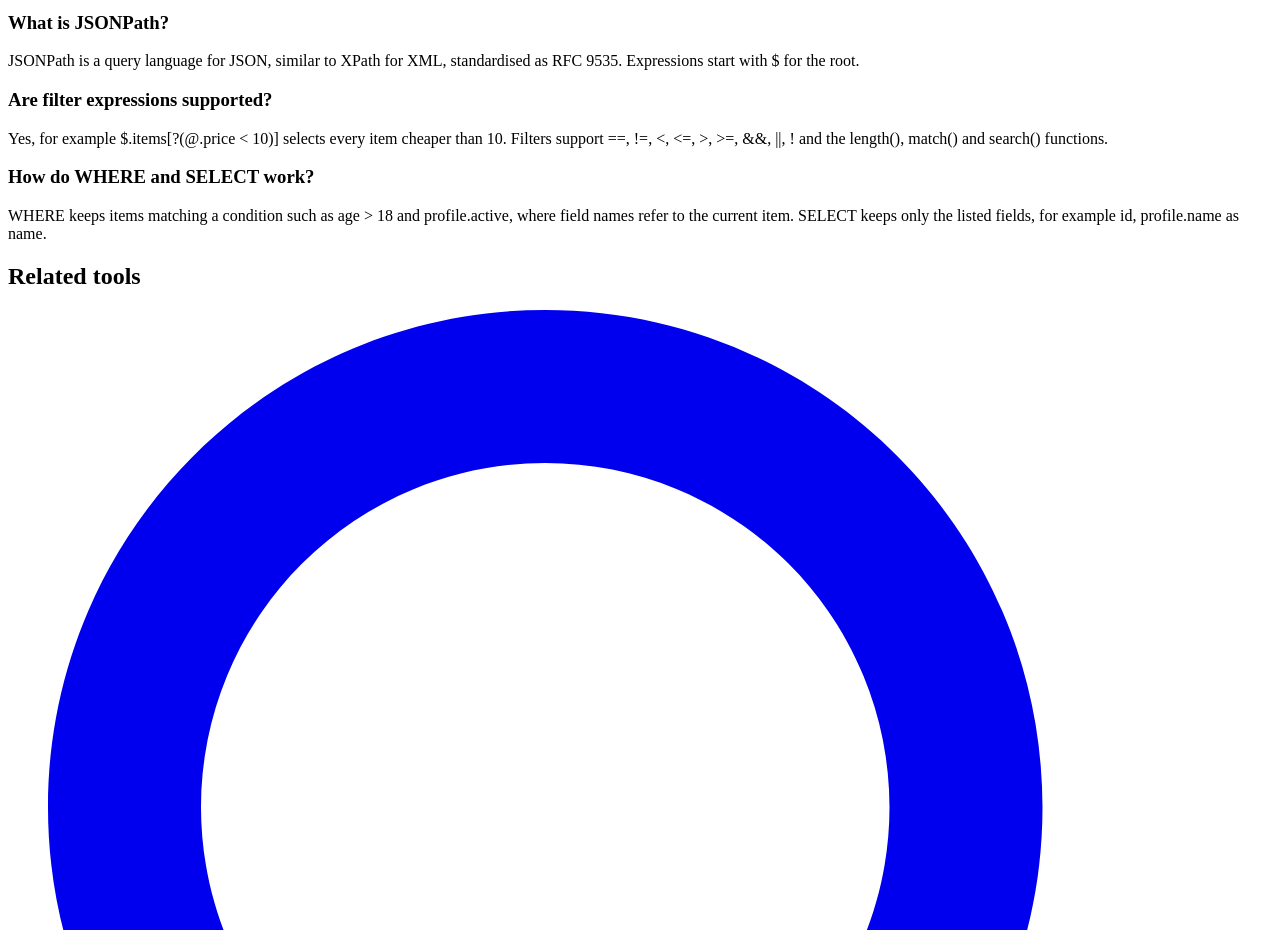
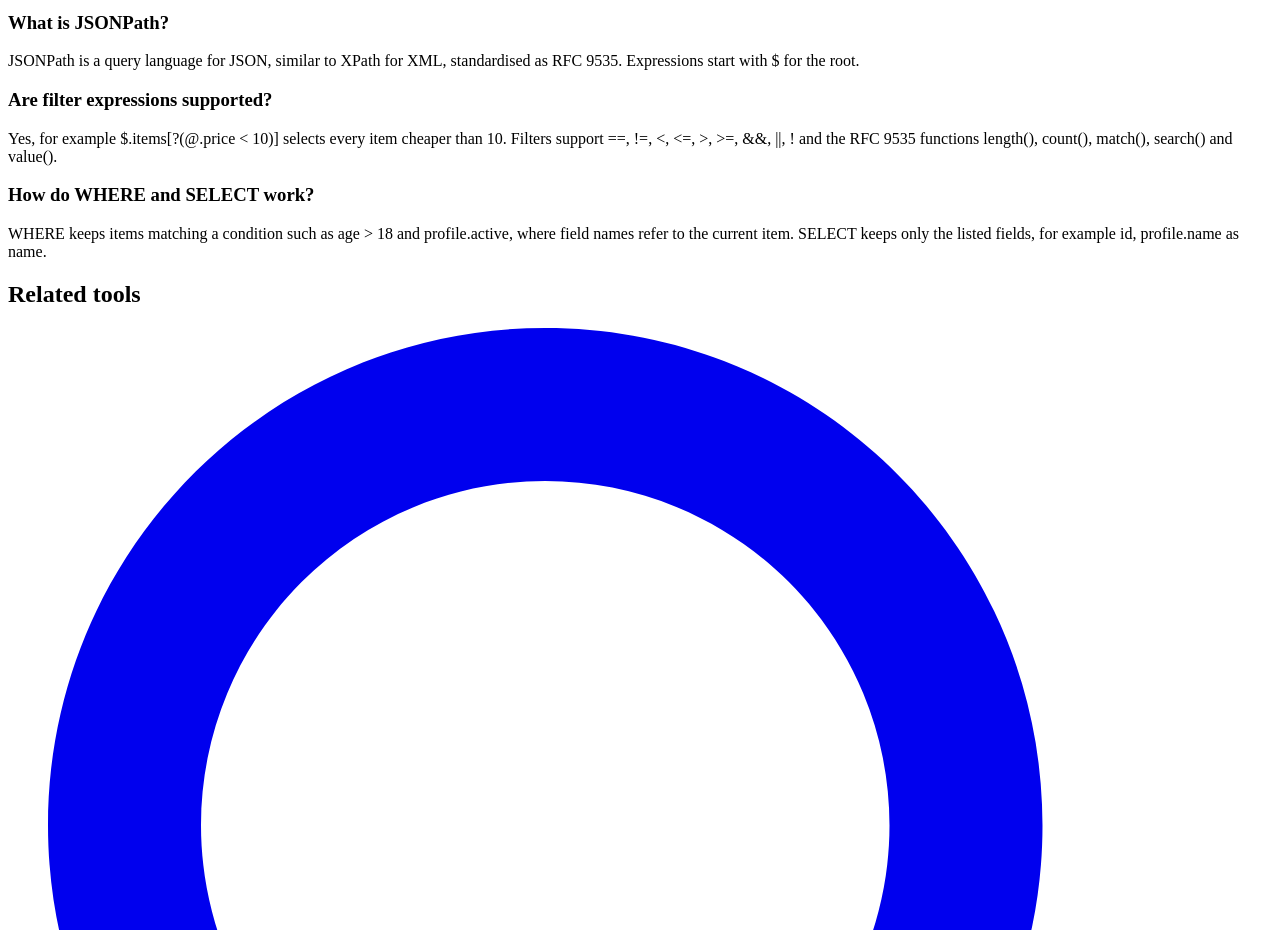
Before and after one commit to MhammadAlii/json-toolkit, a Next.js app: page /json-query in a window 1280 px wide. Shown: the part 5740-6670 px from the top of the page. Built offline with nearby package versions, Linux system fonts and the light colour scheme; no server answers.

Commit message:
feat(query): support the count() and value() JSONPath functions
Filters now cover all five RFC 9535 functions: length(), count(), match(), search() and value(). count() and value() take the matches of a query rather than a single value.

```diff
--- a/src/core/json/jsonpath.ts
+++ b/src/core/json/jsonpath.ts
@@ -2,7 +2,7 @@ import { isPlainObject, type PathSegment } from "@/core/json/path";
 
 // A safe JSONPath (RFC 9535 subset) evaluator: no eval, no prototype access.
 // Supports $, @, .name, ['name'], [n], [-n], [a:b:c], [*], .*, .., unions, and filters
-// [?expr] / [?(expr)] with == != < <= > >= && || ! ( ), literals and length() / match() / search().
+// [?expr] / [?(expr)] with == != < <= > >= && || ! ( ), literals and the RFC 9535 functions length() / count() / match() / search() / value().
 // The same expression language powers WHERE clauses, where bare names refer to the current item.
 
 type Token = { kind: "num" | "str" | "id" | "op"; value: string; num?: number; pos: number };
@@ -262,7 +262,7 @@ class Parser {
           args.push(this.or());
         }
         this.take(")");
-        if (!functions[t.value]) throw new QueryError(`Unknown function ${t.value}() at ${t.pos + 1}`);
+        if (!functions[t.value] && !nodeFunctions[t.value]) throw new QueryError(`Unknown function ${t.value}() at ${t.pos + 1}`);
         return { kind: "fn", name: t.value, args };
       }
       if (this.mode === "where") {
@@ -339,6 +339,12 @@ const functions: Record<string, (...args: unknown[]) => unknown> = {
   search: (s, re) => (typeof s === "string" && typeof re === "string" ? safeRegex(re)?.test(s) ?? false : false),
 };
 
+// count() and value() take the matches of a query rather than a single value.
+const nodeFunctions: Record<string, (v: Value) => unknown> = {
+  count: (v) => (isNodes(v) ? v.length : Nothing),
+  value: (v) => singular(v),
+};
+
 function safeRegex(src: string) {
   try {
     return new RegExp(src, "u");
@@ -354,6 +360,7 @@ function evaluate(e: Expr, current: unknown, root: unknown, mode: Mode): Value {
     case "query":
       return run(e.segments, { value: e.root === "@" ? current : root, path: [] }, root);
     case "fn":
+      if (nodeFunctions[e.name]) return nodeFunctions[e.name](evaluate(e.args[0], current, root, mode));
       return functions[e.name](...e.args.map((a) => singular(evaluate(a, current, root, mode))));
     case "not":
       return !truthy(evaluate(e.a, current, root, mode), e.a, mode);
--- a/src/features/tools/query-selector/meta.ts
+++ b/src/features/tools/query-selector/meta.ts
@@ -28,7 +28,7 @@ export const querySelectorTool: ToolMeta = {
     },
     {
       q: "Are filter expressions supported?",
-      a: "Yes, for example $.items[?(@.price < 10)] selects every item cheaper than 10. Filters support ==, !=, <, <=, >, >=, &&, ||, ! and the length(), match() and search() functions.",
+      a: "Yes, for example $.items[?(@.price < 10)] selects every item cheaper than 10. Filters support ==, !=, <, <=, >, >=, &&, ||, ! and the RFC 9535 functions length(), count(), match(), search() and value().",
     },
     {
       q: "How do WHERE and SELECT work?",
```
